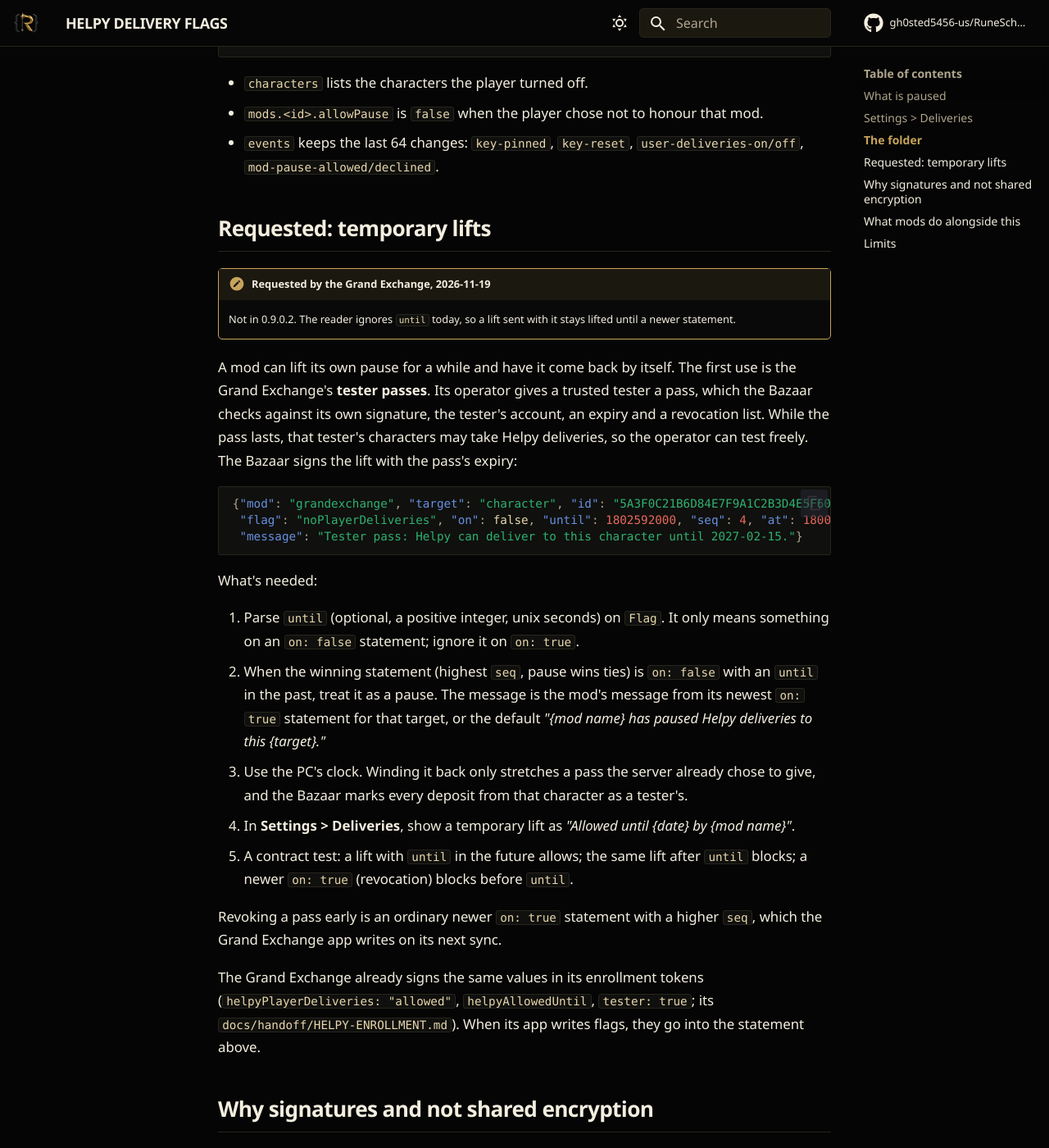
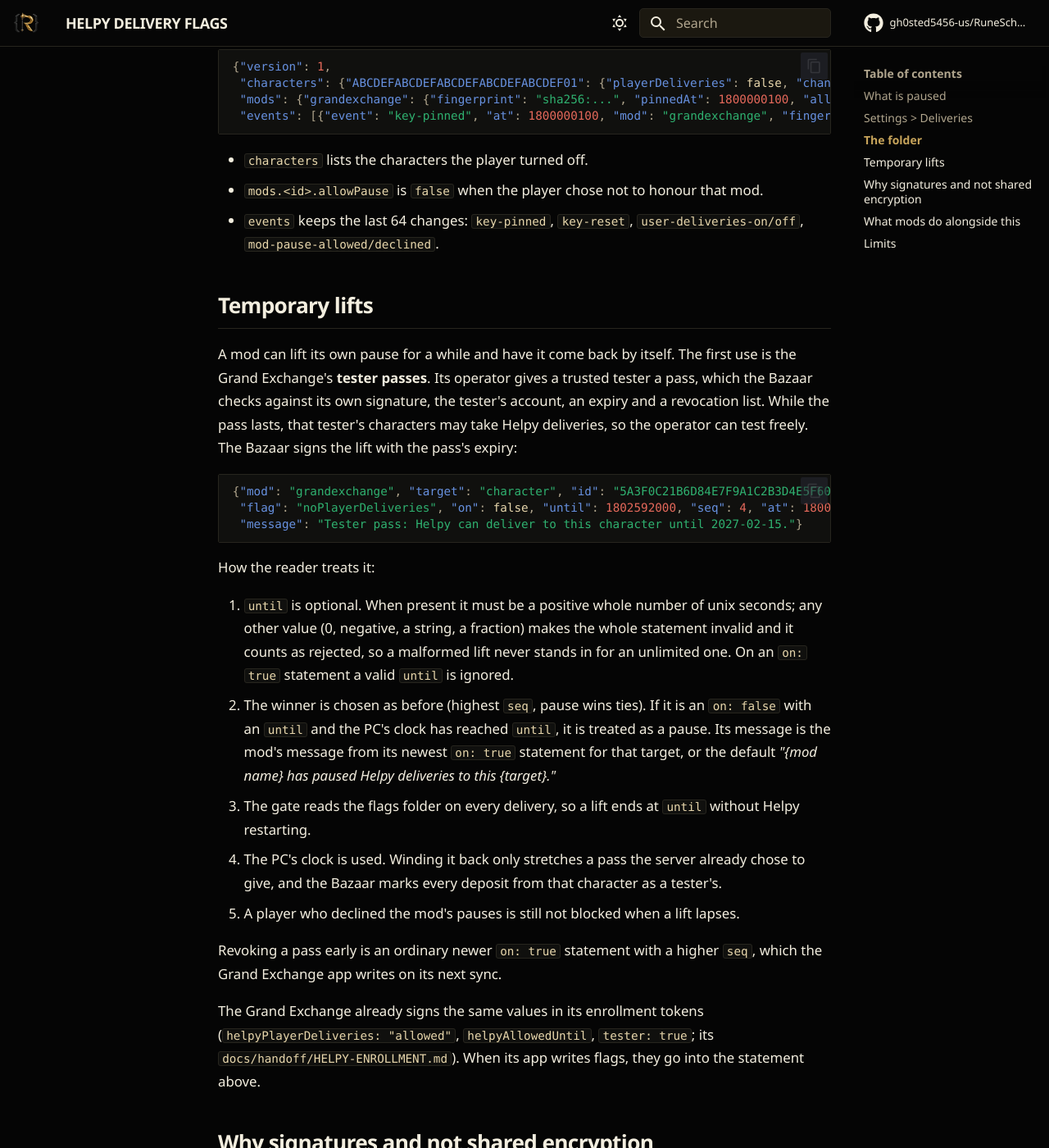
Before and after one commit to gh0sted5456-us/RuneSchema, an MkDocs documentation site: the page built from docs/experimental/HELPY-DELIVERY-FLAGS.md, in a window 1280 px wide and 1400 px high, scrolled down 3190 px. Shown: the whole window at 82% size. Built offline with MkDocs 1.6.1 and Material for MkDocs 9.7.7, drawn with Linux system fonts in a browser that asks for light colours; comment, search, counter and statistics services are not loaded; some of the changed text lies outside the part shown.

Commit message:
Delivery flags: temporary lifts with until
An "on": false statement may carry "until" (unix seconds). Before that
moment, by the PC's clock, the lift stands; at or after it the flag pauses
again with the mod's newest "on": true message, or the default. Revocation
stays a newer "on": true with a higher seq. A malformed until rejects the
statement; until on "on": true is ignored.

Settings > Deliveries shows "Allowed until {date} by {mod}" for each lift,
and notes when a lift has ended. Contract tests cover allowed before until,
blocked after it, blocked by a newer on: true, the default message, an
invalid until, and a declined mod.

````diff
--- a/docs/experimental/HELPY-DELIVERY-FLAGS.md
+++ b/docs/experimental/HELPY-DELIVERY-FLAGS.md
@@ -51,6 +51,9 @@ guessed.
 - **Pauses set by mods.** Each registered mod, whether its key is verified, the flags currently in
   force (character or world, and the mod's message), and how many flags failed their signature
   check.
+- **Temporary lifts.** A lift with `until` shows as *Allowed until {date} by {mod name}* under the
+  mod, and under the character when your own switch is on. After it lapses, the pause is listed
+  again with *Its temporary lift ended {date}*. Dates are in this PC's local time.
 - **Let this mod pause deliveries.** On by default, per mod. Turning it off is recorded in
   `helpy-state.json`, so the mod can see it; the Grand Exchange treats such a character as not
   enrolled. Only the mod can lift its own flags.
@@ -107,8 +110,8 @@ all):
 - A statement whose `mod` doesn't match its folder is ignored. Flags other than
   `noPlayerDeliveries` are ignored. `message` is at most 300 characters.
 - Up to 64 mod folders are read.
-- *Requested, not built yet:* `until` (unix seconds) on an `on: false` statement, a lift that
-  lapses by itself. See [Requested: temporary lifts](#requested-temporary-lifts).
+- `until` (optional, unix seconds) on an `on: false` statement makes the lift temporary: it lapses
+  by itself. See [Temporary lifts](#temporary-lifts).
 
 **`helpy-state.json`** (version 1):
 
@@ -124,11 +127,7 @@ all):
 - `events` keeps the last 64 changes: `key-pinned`, `key-reset`, `user-deliveries-on/off`,
   `mod-pause-allowed/declined`.
 
-## Requested: temporary lifts
-
-!!! note "Requested by the Grand Exchange, 2026-11-19"
-    Not in 0.9.0.2. The reader ignores `until` today, so a lift sent with it stays lifted until a
-    newer statement.
+## Temporary lifts
 
 A mod can lift its own pause for a while and have it come back by itself. The first use is the
 Grand Exchange's **tester passes**. Its operator gives a trusted tester a pass, which the Bazaar
@@ -142,18 +141,21 @@ The Bazaar signs the lift with the pass's expiry:
  "message": "Tester pass: Helpy can deliver to this character until 2027-02-15."}
 ```
 
-What's needed:
+How the reader treats it:
 
-1. Parse `until` (optional, a positive integer, unix seconds) on `Flag`. It only means something on
-   an `on: false` statement; ignore it on `on: true`.
-2. When the winning statement (highest `seq`, pause wins ties) is `on: false` with an `until` in the
-   past, treat it as a pause. The message is the mod's message from its newest `on: true` statement
-   for that target, or the default *"{mod name} has paused Helpy deliveries to this {target}."*
-3. Use the PC's clock. Winding it back only stretches a pass the server already chose to give, and
-   the Bazaar marks every deposit from that character as a tester's.
-4. In **Settings > Deliveries**, show a temporary lift as *"Allowed until {date} by {mod name}"*.
-5. A contract test: a lift with `until` in the future allows; the same lift after `until` blocks; a
-   newer `on: true` (revocation) blocks before `until`.
+1. `until` is optional. When present it must be a positive whole number of unix seconds; any other
+   value (0, negative, a string, a fraction) makes the whole statement invalid and it counts as
+   rejected, so a malformed lift never stands in for an unlimited one. On an `on: true` statement a
+   valid `until` is ignored.
+2. The winner is chosen as before (highest `seq`, pause wins ties). If it is an `on: false` with an
+   `until` and the PC's clock has reached `until`, it is treated as a pause. Its message is the
+   mod's message from its newest `on: true` statement for that target, or the default *"{mod name}
+   has paused Helpy deliveries to this {target}."*
+3. The gate reads the flags folder on every delivery, so a lift ends at `until` without Helpy
+   restarting.
+4. The PC's clock is used. Winding it back only stretches a pass the server already chose to give,
+   and the Bazaar marks every deposit from that character as a tester's.
+5. A player who declined the mod's pauses is still not blocked when a lift lapses.
 
 Revoking a pass early is an ordinary newer `on: true` statement with a higher `seq`, which the
 Grand Exchange app writes on its next sync.
````
Also changed, not shown: 5 other files.
